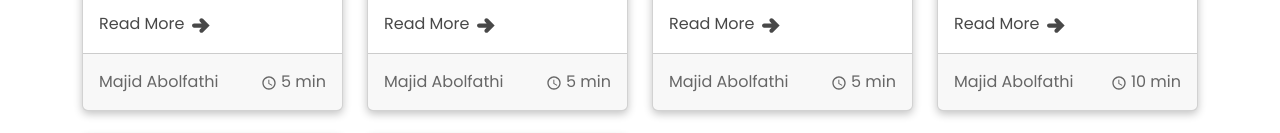
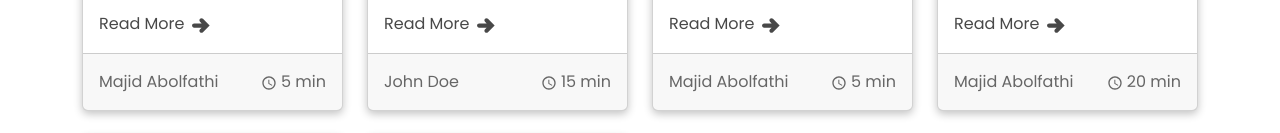
Before and after one commit to Majiiddddd/blog-one, a React (Create React App) app: page / in a window 1280 px wide. Shown: the part 657-790 px from the top of the page. Built offline with nearby package versions, Linux system fonts and the light colour scheme; data requests are answered from the project's data file.

Commit message:
edit article page codes

```diff
--- a/db.json
+++ b/db.json
@@ -14,9 +14,9 @@
       "title": "Article No.2",
       "desc": "is simply dummy text of the printing and typesetting industry. Lorem Ipsum has been the industry's standard dummy text ever since the 1500s, when an unknown printer took a galley of type and scrambled it to make a type specimen book.",
       "image": "https://dl.next1code.ir/images/react/article2.webp",
-      "readingTime": 5,
+      "readingTime": "15",
       "category": "Frontend",
-      "Author": "Majid Abolfathi"
+      "Author": "John Doe"
     },
     {
       "id": "3",
@@ -32,7 +32,7 @@
       "title": "Article No.4",
       "desc": "is simply dummy text of the printing and typesetting industry. Lorem Ipsum has been the industry's standard dummy text ever since the 1500s, when an unknown printer took a galley of type and scrambled it to make a type specimen book.",
       "image": "https://dl.next1code.ir/images/react/article4.webp",
-      "readingTime": 10,
+      "readingTime": "20",
       "category": "Backend",
       "Author": "Majid Abolfathi"
     },
--- a/src/pages/editArticle/EditArticle.js
+++ b/src/pages/editArticle/EditArticle.js
@@ -15,6 +15,14 @@ function EditArticle(){
    } , [])
 
    const editArticleHandler = () =>{
+    axios.put(`http://localhost:5002/articles/${articleId}` , articleData)
+
+    Swal.fire({
+        title: 'article edited!',
+        timer: 1500,
+        timerProgressBar: true,
+        showConfirmButton : false
+    })
 
    }
    const formHandler = (e)=>{
```
